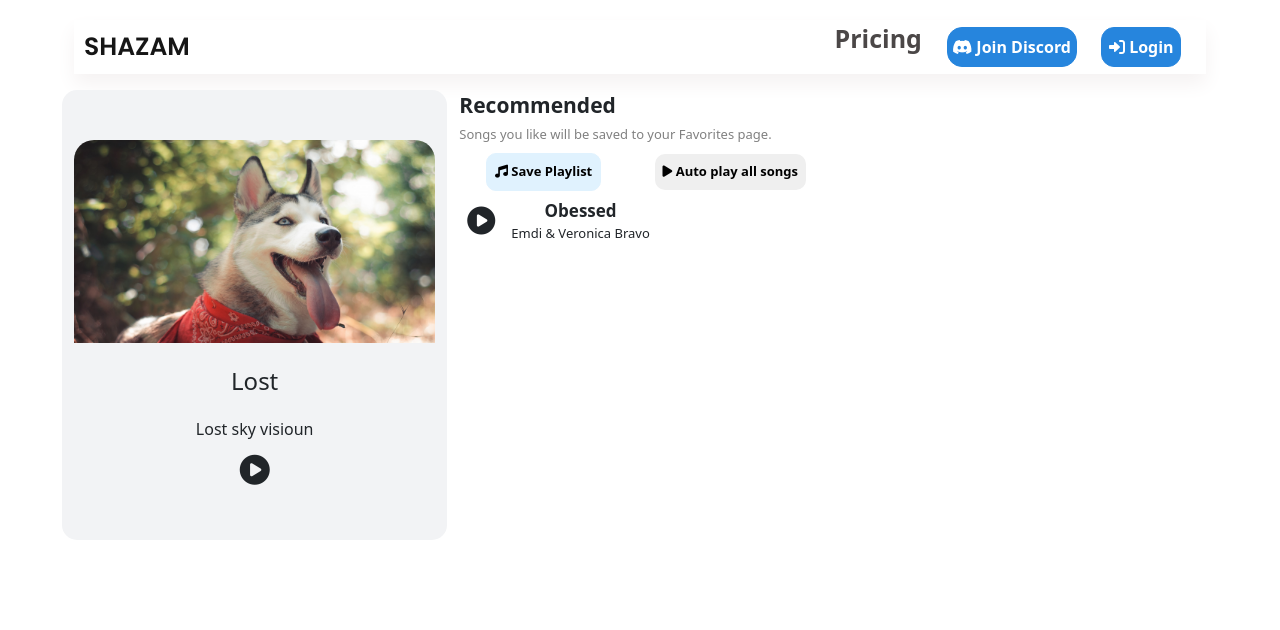
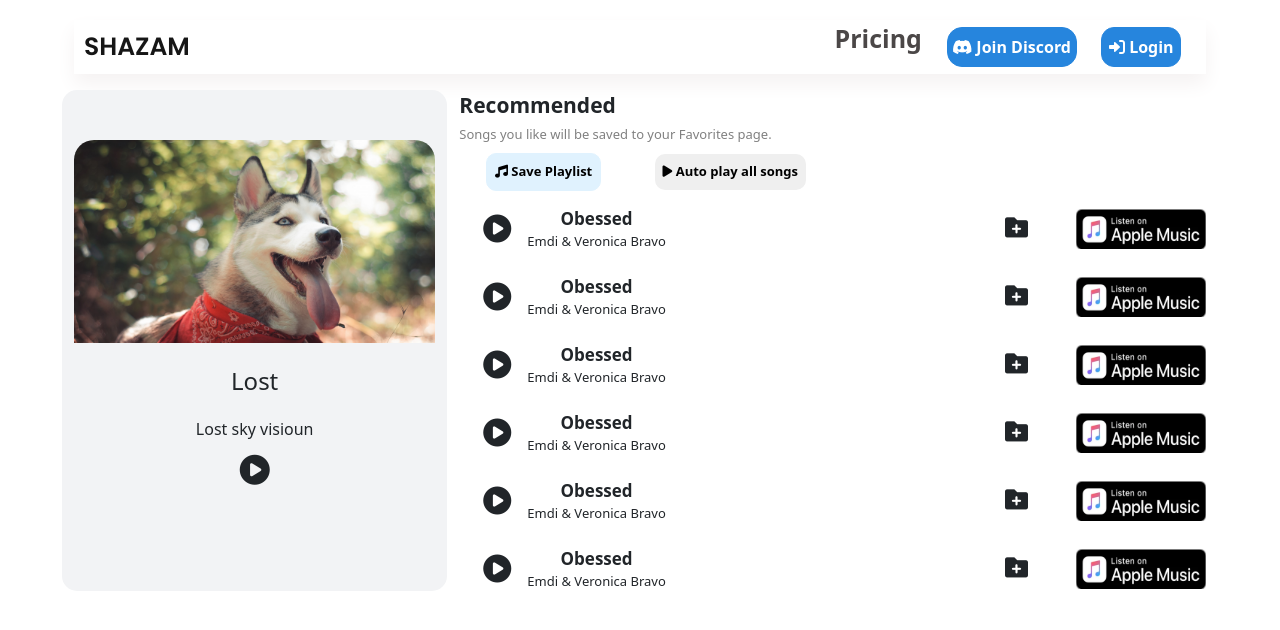
Before and after one commit to feylon/SHAZAM, a Vue app: page /#/songs in a window 1280 px wide. Shown: the top 630 px of the page. Built offline with nearby package versions, Linux system fonts and the light colour scheme.

Commit message:
Davom etmoqda

```diff
--- a/src/song.scss
+++ b/src/song.scss
@@ -54,13 +54,17 @@
             font-weight: 600;
             // justify-content: ;
         }
+       .music_list{
+        overflow-x: auto;
+        height: 400px;
         .item{
-           cursor: pointer;
+            //    cursor: pointer;
                 height: 60px;
                 // background-color: red;
                 transition: all 0.3s ease;
+                border-radius: 5px;
                 &:hover{
-                background-color: #F9FAFB;
+                    background-color: #eff1f3;
                 }
               .fa-circle-play{
                 font-size: 28px;
@@ -76,6 +80,23 @@
                     font-size: 13px;
                 }
               }
+              .add_playlist{
+
+                  img{
+                    width: 130px;
+                    height: 40px;
+                  }
+                  span i{
+                    font-size: 23px;
+                    cursor: pointer;
+                    transition: 0.1s ease all;
+                    &:hover{
+                        color: rgb(97, 92, 92);
+                    }
+
+                  }
+              }
+            }
        }
     }
 
--- a/src/songs.vue
+++ b/src/songs.vue
@@ -48,7 +48,7 @@
 </div>
 
     <div class="music_list w-100">
-        <div class="item d-flex align-items-center">
+        <div v-for="item in music_list" class="item d-flex align-items-center mt-2 justify-content-between ps-3">
             <div class="w-50 d-flex align-items-center ps-2 pt-3 pb-3  justify-content-start">
                 <i class="fas fa-circle-play me-3" title="Play"></i>
             <div class="music_details ">
@@ -61,6 +61,16 @@
 
             </div>
             </div>
+            <div>
+                <div class="add_playlist d-flex align-items-center justify-content-between w-100">
+<span>
+    <i class="fas fa-folder-plus me-5" title="Add playlist"></i>
+
+</span>
+                    <img src="./assets/Untitled1.png" alt="">
+                </div>
+
+            </div>
         </div>
     </div>
 
@@ -72,7 +82,29 @@
     </div>
 
 </template>
-<script setup></script>
+<script setup>
+import {ref} from "vue";
+let music_list = ref([
+    {title:"xato",artist:"dshbvd hbdce"},
+    {title:"xato",artist:"dshbvd hbdce"},
+    {title:"xato",artist:"dshbvd hbdce"},
+    {title:"xato",artist:"dshbvd hbdce"},
+    {title:"xato",artist:"dshbvd hbdce"},
+    {title:"xato",artist:"dshbvd hbdce"},
+    {title:"xato",artist:"dshbvd hbdce"},
+    {title:"xato",artist:"dshbvd hbdce"},
+    {title:"xato",artist:"dshbvd hbdce"},
+    {title:"xato",artist:"dshbvd hbdce"},
+    {title:"xato",artist:"dshbvd hbdce"},
+    {title:"xato",artist:"dshbvd hbdce"},
+    {title:"xato",artist:"dshbvd hbdce"},
+    {title:"xato",artist:"dshbvd hbdce"},
+    {title:"xato",artist:"dshbvd hbdce"},
+    {title:"xato",artist:"dshbvd hbdce"},
+    {title:"xato",artist:"dshbvd hbdce"},
+
+])
+</script>
 <style scoped lang="scss">
 @import "song.scss";
 @import "./../node_modules//bootstrap/dist/css/bootstrap.min.css";
```
Also changed, not shown: src/assets/Untitled1.png (added). Lines whose indentation alone changed are shown as unchanged.
